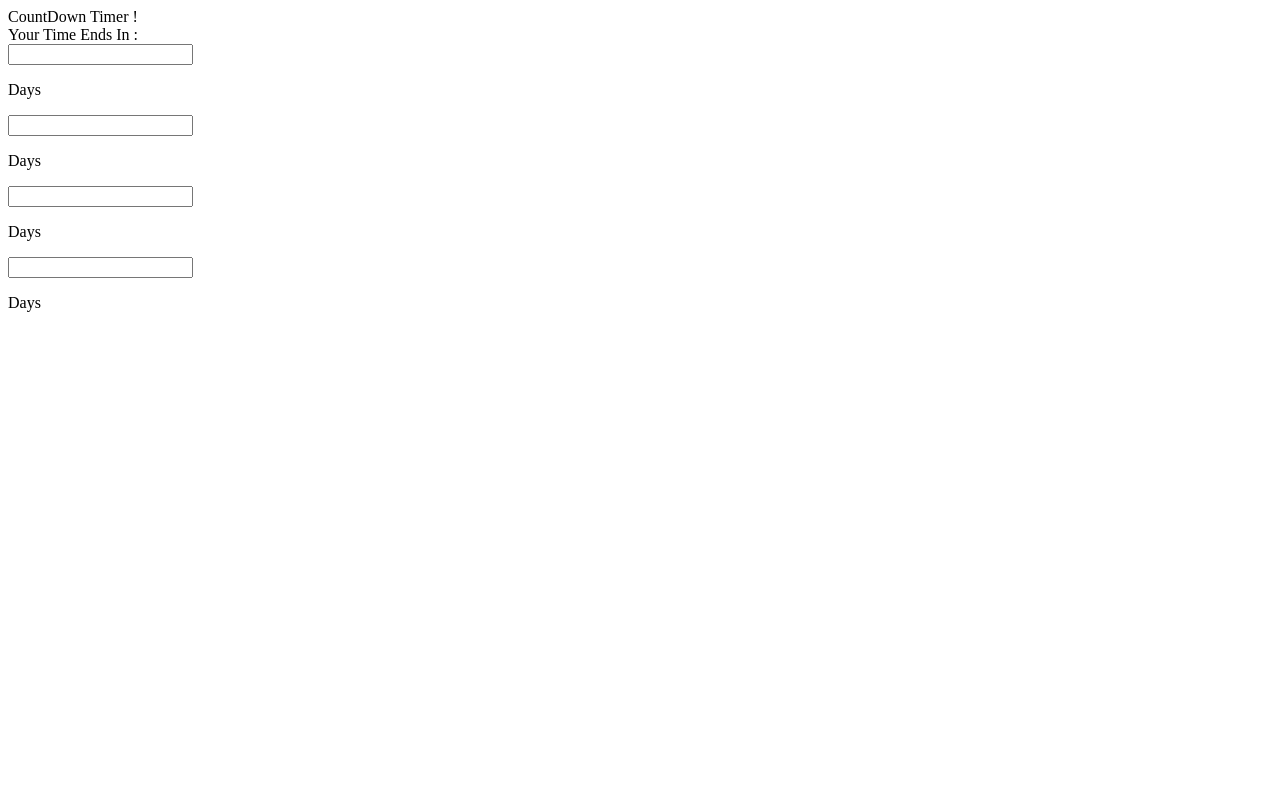
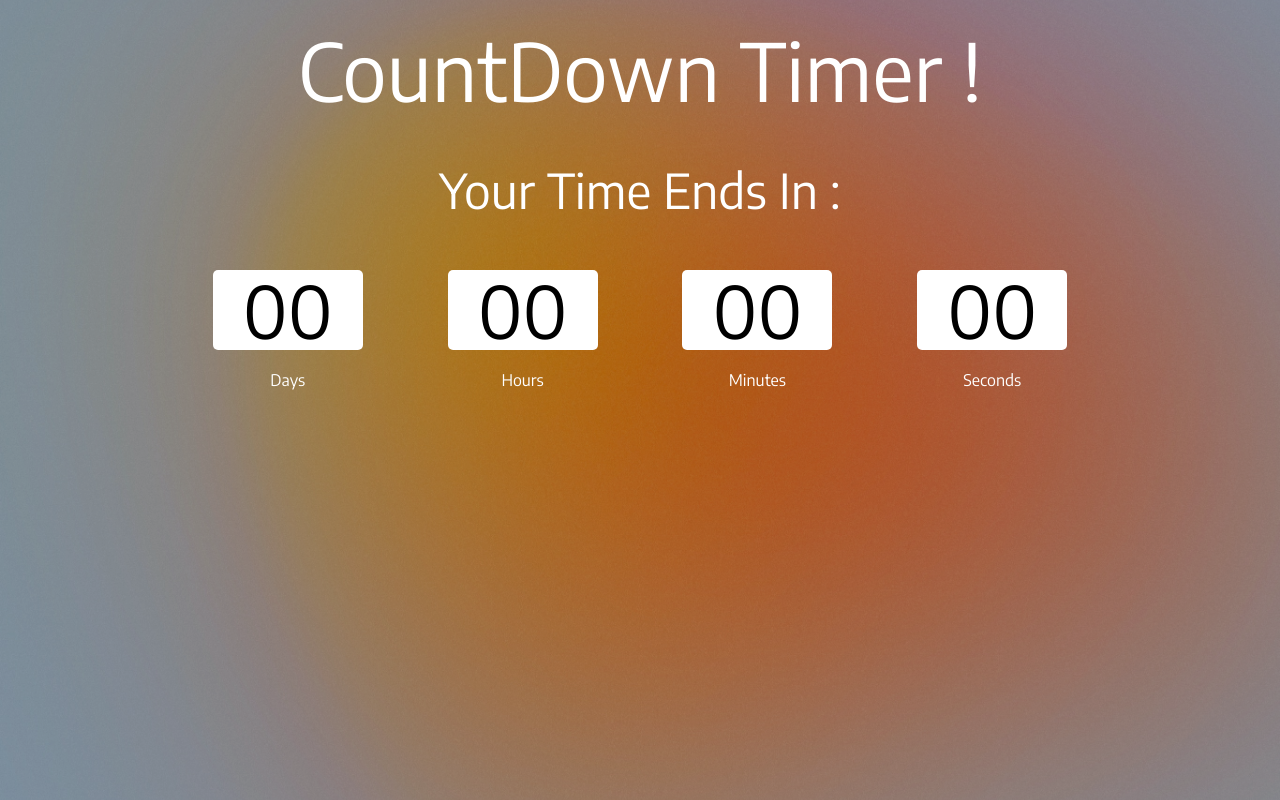
Before and after one commit to RahulGorai0206/CountDownTimer, a plain HTML site: page index.html in a window 1280 px wide. Drawn offline with Linux system fonts and the light colour scheme; a web font is replaced by a local one.

Commit message:
Initial CSS Structure

```diff
--- a/index.html
+++ b/index.html
@@ -5,6 +5,7 @@
     <meta name="viewport" content="width=device-width, initial-scale=1.0">
     <title>CountDownTimer</title>
     <link rel="icon" href="./hourglass-outline.svg">
+    <link rel="stylesheet" href="./styles.css">
 </head>
 <body>
     <div class="main">
@@ -12,20 +13,20 @@
         <div class="txt2">Your Time Ends In :</div>
         <div class="inputDiv">
             <div class="inputBox">
-                <input type="text" readonly>
+                <input type="text" readonly value="00">
                 <p>Days</p>
             </div>
             <div class="inputBox">
-                <input type="text" readonly>
-                <p>Days</p>
+                <input type="text" readonly value="00">
+                <p>Hours</p>
             </div>
             <div class="inputBox">
-                <input type="text" readonly>
-                <p>Days</p>
+                <input type="text" readonly value="00">
+                <p>Minutes</p>
             </div>
             <div class="inputBox">
-                <input type="text" readonly>
-                <p>Days</p>
+                <input type="text" readonly value="00">
+                <p>Seconds</p>
             </div>
         </div>
     </div>
--- /dev/null
+++ b/styles.css
@@ -0,0 +1,59 @@
+
+@import url('https://fonts.googleapis.com/css2?family=Belanosima&family=Encode+Sans:wght@300;400;500&display=swap');
+
+*{
+    margin: 0;
+    padding: 0;
+    box-sizing: border-box;
+    font-family: 'Belanosima', sans-serif;
+    font-family: 'Encode Sans', sans-serif;
+}
+body{
+    background-image: url("./mymind-XUlsF9LYeVk-unsplash.jpg");
+    background-position: center;
+    background-size: cover;
+}
+.main{
+    background-color: rgb(0, 0, 0, 0.3);
+    height: 100vh;
+    width: 100vw;
+    display: flex;
+    flex-direction: column;
+    /* justify-content: center; */
+    align-items: center;
+}
+.txt{
+    color: white;
+    font-size: 5rem;
+    padding: 20px;
+}
+.txt2{
+    color: white;
+    font-size: 3rem;
+    padding: 20px;
+}
+.inputDiv{
+    margin: 30px;
+    width: 80%;
+    display: flex;
+    flex-direction: row;
+    justify-content: space-evenly;
+}
+.inputBox{
+    display: flex;
+    flex-direction: column;
+    justify-content: center;
+    align-items: center;
+}
+input{
+    width: 150px;
+    height: 80px;
+    margin-bottom: 20px;
+    border: transparent;
+    border-radius: 5px;
+    text-align: center;
+    font-size: 4.5rem;
+}
+p{
+    color: white;
+}
```
Also changed, not shown: mymind-XUlsF9LYeVk-unsplash.jpg (added).
